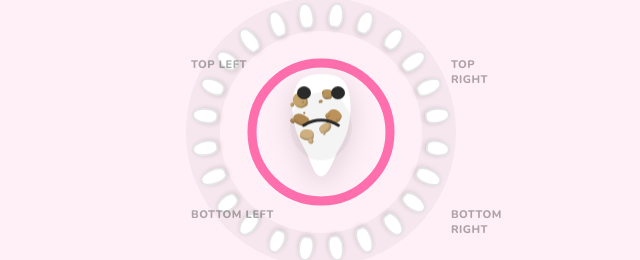
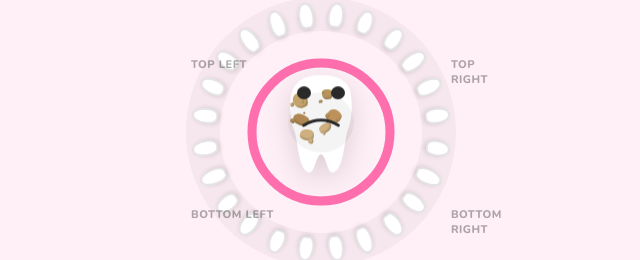
Before and after one commit to marijnvandevoorde/brush-buddy, a plain HTML site: page index.html in a window 1280 px wide. Shown: the part 208-468 px from the top of the page, 319-959 px from the left. Drawn offline with nearby package versions, Linux system fonts and the light colour scheme.

Commit message:
Keep mascot as a molar (double root) with a more organic crown
Per follow-up: retain the two-root molar (even if less anatomically a "front
tooth"), but give it a broader, slightly irregular, less-round crown so it reads
as a real-ish tooth rather than a blob.

Co-Authored-By: Claude Opus 4.8 (1M context) <noreply@anthropic.com>
Claude-Session: https://claude.ai/code/session_01TdpKK3oAKnKKyJc8a8md32

```diff
--- a/index.html
+++ b/index.html
@@ -64,9 +64,9 @@
           </svg>
           <div class="buddy-body" id="buddyBody" role="img" aria-label="Brushing buddy">
             <svg class="tooth-svg" viewBox="0 0 100 116" aria-hidden="true">
-              <!-- front tooth (incisor): broad organic crown tapering to a single root -->
-              <path class="tooth-shape" d="M30 13 C41 6 63 6 72 14 C80 23 81 41 78 57 C76 68 72 77 66 86 C60 100 56 110 50 110 C44 110 41 99 36 87 C30 76 25 67 23 56 C20 40 21 22 30 13 Z"/>
-              <ellipse class="tooth-shade" cx="50" cy="60" rx="31" ry="34" fill="#000" opacity="0.045"/>
+              <!-- molar: broad, slightly irregular crown narrowing to two little roots -->
+              <path class="tooth-shape" d="M20 30 C22 14 36 8 50 9 C64 8 80 14 80 30 C82 44 80 56 76 66 C73 78 72 104 62 106 C56 107 55 88 50 88 C45 88 44 107 38 106 C28 104 27 78 24 66 C20 56 18 44 20 30 Z"/>
+              <ellipse class="tooth-shade" cx="50" cy="56" rx="33" ry="30" fill="#000" opacity="0.045"/>
             </svg>
             <div class="dirt" id="dirt" aria-hidden="true"></div>
             <div class="face">
```
